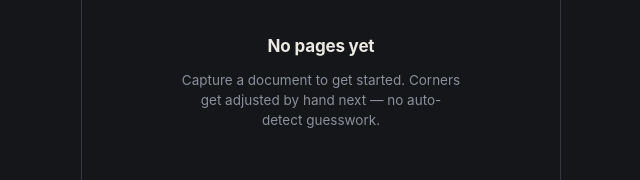
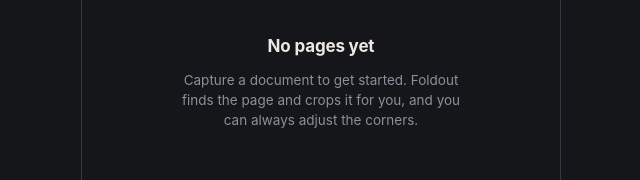
Before and after one commit to ArrnB/foldout, a plain HTML site: page foldout-scanner.html in a window 1280 px wide. Shown: the part 238-418 px from the top of the page, without its empty margins (319-959 px from the left). Drawn offline with Linux system fonts and the light colour scheme.

Commit message:
Update the empty-state text for automatic page detection
It still said corners are adjusted by hand with no auto-detect.

Co-Authored-By: Claude Opus 5.5 <noreply@anthropic.com>

```diff
--- a/foldout-scanner.html
+++ b/foldout-scanner.html
@@ -428,7 +428,7 @@
 
       <div id="empty-state" class="empty-state" style="display:flex;">
         <h2>No pages yet</h2>
-        <p>Capture a document to get started. Corners get adjusted by hand next — no auto-detect guesswork.</p>
+        <p>Capture a document to get started. Foldout finds the page and crops it for you, and you can always adjust the corners.</p>
       </div>
 
       <div id="page-grid" class="page-grid" style="display:none;"></div>
```
